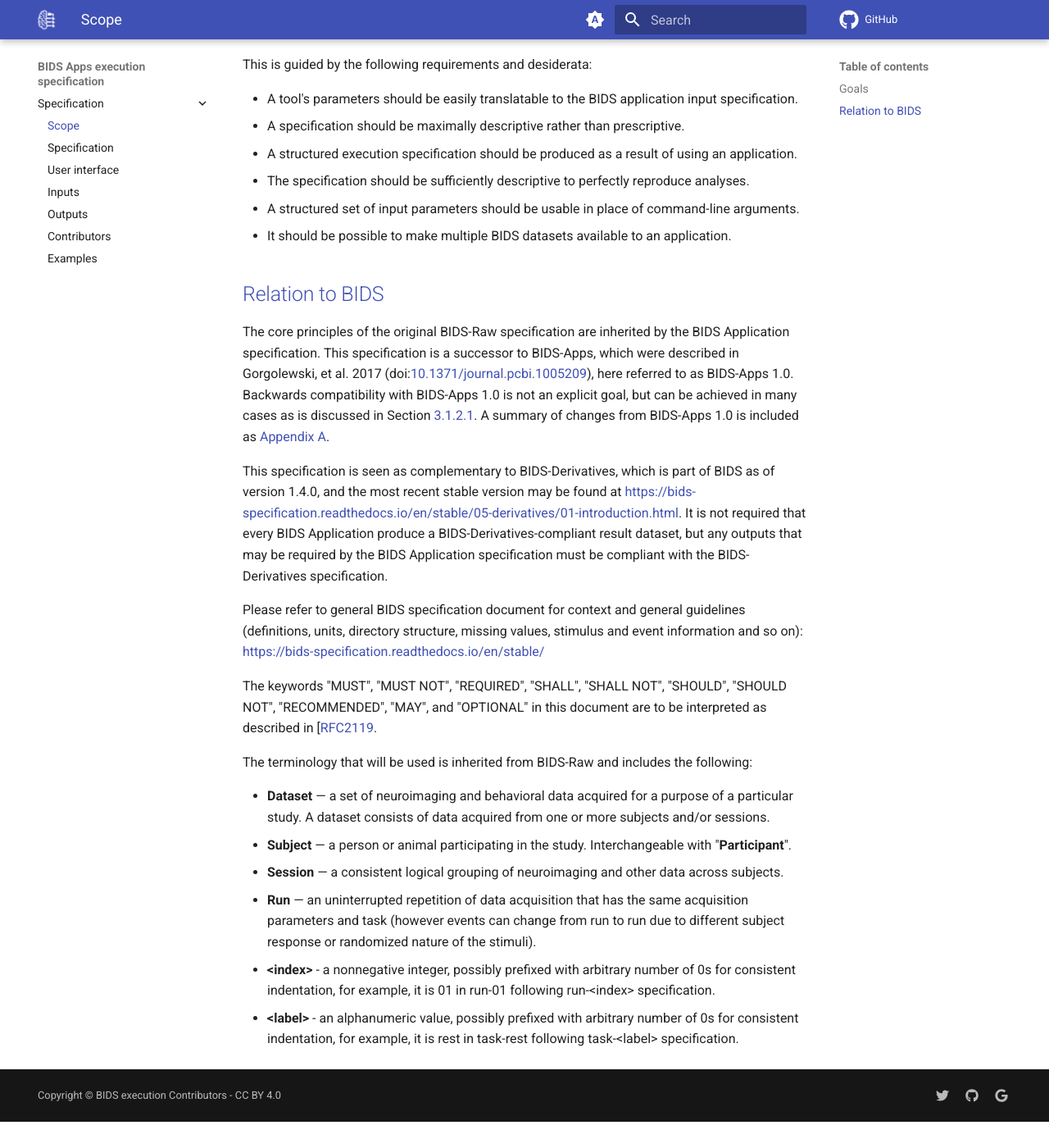
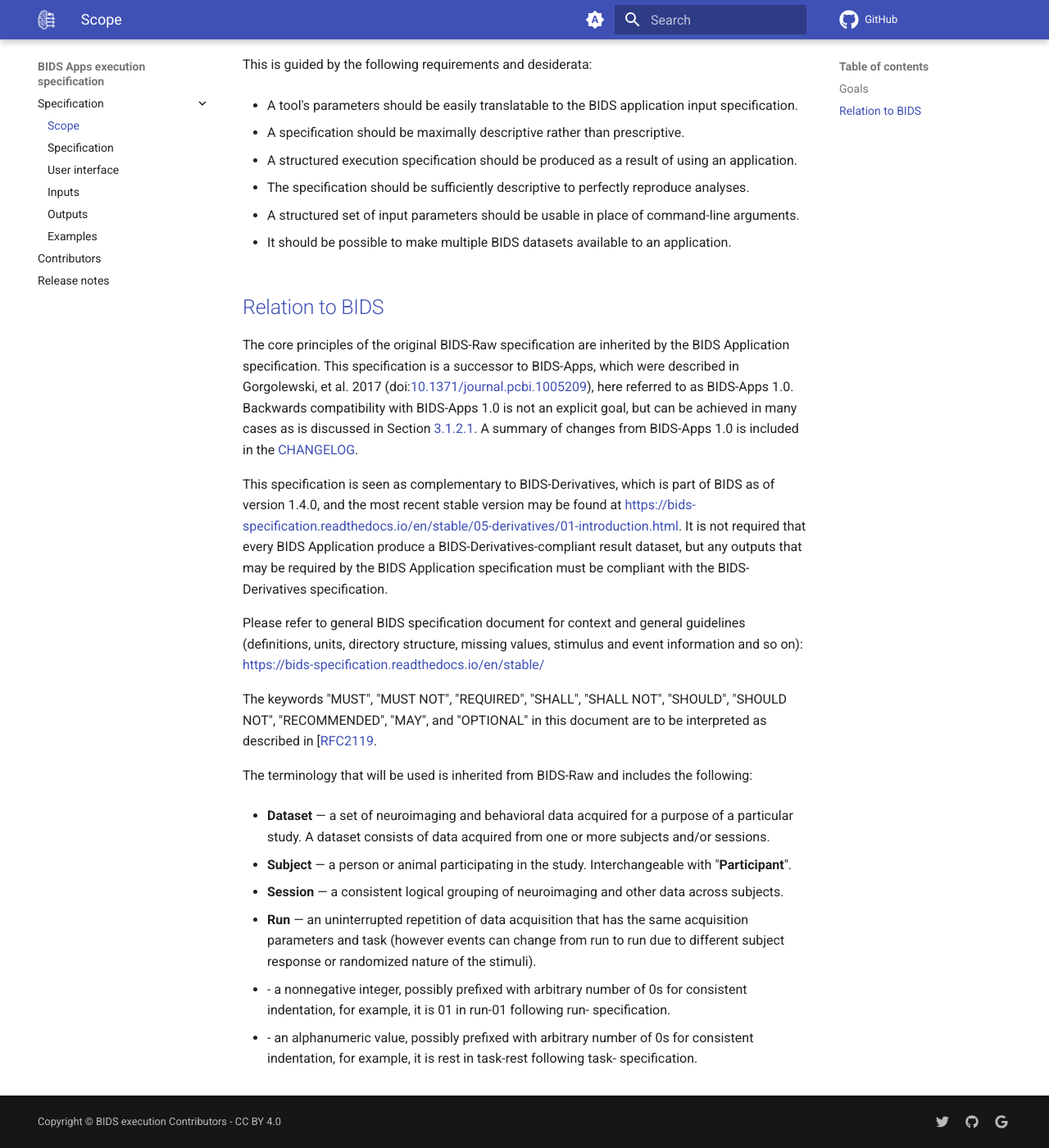
Before and after one commit to bids-standard/execution-spec, an MkDocs documentation site: the page built from src/scope.md, in a window 1280 px wide and 1400 px high, scrolled down 595 px. Shown: the whole window at 82% size. Built offline with MkDocs 1.6.1 and Material for MkDocs 9.7.7, drawn with Linux system fonts in a browser that asks for light colours; comment, search, counter and statistics services are not loaded; before the commit the page ends 1963 px from its top, so only the background shows below that.

Commit message:
fix link and markdown

```diff
--- a/mkdocs.yml
+++ b/mkdocs.yml
@@ -10,8 +10,9 @@
   - User interface: ui.md
   - Inputs: inputs.md
   - Outputs: outputs.md
-  - Contributors: CONTRIBUTING.md
   - Examples: examples.md
+- Contributors: CONTRIBUTING.md
+- Release notes: CHANGELOG.md
 
 theme:
   name: material
--- a/src/scope.md
+++ b/src/scope.md
@@ -23,17 +23,17 @@
 
 This is guided by the following requirements and desiderata:
 
--   A tool's parameters should be easily translatable to the BIDS application
-    input specification.
+-   A tool's parameters should be easily translatable to the BIDS application input specification.
+
 -   A specification should be maximally descriptive rather than prescriptive.
--   A structured execution specification should be produced as a result of using
-    an application.
--   The specification should be sufficiently descriptive to perfectly reproduce
-    analyses.
--   A structured set of input parameters should be usable in place of command-line
-    arguments.
--   It should be possible to make multiple BIDS datasets available to an
-    application.
+
+-   A structured execution specification should be produced as a result of using an application.
+
+-   The specification should be sufficiently descriptive to perfectly reproduce analyses.
+
+-   A structured set of input parameters should be usable in place of command-line arguments.
+
+-   It should be possible to make multiple BIDS datasets available to an application.
 
 ## Relation to BIDS
 
@@ -44,8 +44,7 @@
 here referred to as BIDS-Apps 1.0. Backwards compatibility with BIDS-Apps 1.0 is
 not an explicit goal, but can be achieved in many cases as is discussed in
 Section [3.1.2.1](#3-1-2-1-backwards-compatibility-9). A summary of changes from
-BIDS-Apps 1.0 is included as
-[Appendix A](#a-summary-of-changes-from-bids-apps-1-0-17).
+BIDS-Apps 1.0 is included in the [CHANGELOG](./CHANGELOG.md#0.1.0.dev).
 
 This specification is seen as complementary to BIDS-Derivatives, which is part
 of BIDS as of version 1.4.0, and the most recent stable version may be found at
@@ -60,26 +59,32 @@
 and event information and so on):
 [https://bids-specification.readthedocs.io/en/stable/](https://bids-specification.readthedocs.io/en/stable/)
 
-The keywords "MUST", "MUST NOT", "REQUIRED", "SHALL", "SHALL NOT", "SHOULD",
-"SHOULD NOT", "RECOMMENDED", "MAY", and "OPTIONAL" in this document are to be
-interpreted as described in [[RFC2119](https://www.ietf.org/rfc/rfc2119.txt).
+The keywords
+"MUST", "MUST NOT", "REQUIRED",
+"SHALL", "SHALL NOT", "SHOULD", "SHOULD NOT", "RECOMMENDED",
+"MAY", and "OPTIONAL" in this document
+are to be interpreted as described in [[RFC2119](https://www.ietf.org/rfc/rfc2119.txt).
 
-The terminology that will be used is inherited from BIDS-Raw and includes the
-following:
+The terminology that will be used is inherited from BIDS-Raw
+and includes the following:
 
 -   **Dataset** — a set of neuroimaging and behavioral data acquired for a purpose
     of a particular study. A dataset consists of data acquired from one or more
     subjects and/or sessions.
--   **Subject** — a person or animal participating in the study. Interchangeable
-    with "**Participant**".
--   **Session** — a consistent logical grouping of neuroimaging and other data
-    across subjects.
+
+-   **Subject** — a person or animal participating in the study.
+    Interchangeable with "**Participant**".
+
+-   **Session** — a consistent logical grouping of neuroimaging and other data across subjects.
+
 -   **Run** — an uninterrupted repetition of data acquisition that has the same
     acquisition parameters and task (however events can change from run to run due
     to different subject response or randomized nature of the stimuli).
--   **&lt;index>** - a nonnegative integer, possibly prefixed with arbitrary
+
+-   **<index>** - a nonnegative integer, possibly prefixed with arbitrary
     number of 0s for consistent indentation, for example, it is 01 in run-01
-    following run-&lt;index> specification.
--   **&lt;label>** - an alphanumeric value, possibly prefixed with arbitrary
+    following run-<index> specification.
+
+-   **<label>** - an alphanumeric value, possibly prefixed with arbitrary
     number of 0s for consistent indentation, for example, it is rest in task-rest
-    following task-&lt;label> specification.
+    following task-<label> specification.
```
Also changed, not shown: src/CHANGELOG.md (renamed from CHANGELOG.md, +1 -1 lines), src/specification.md (+3 -3 lines), 1 other file.
